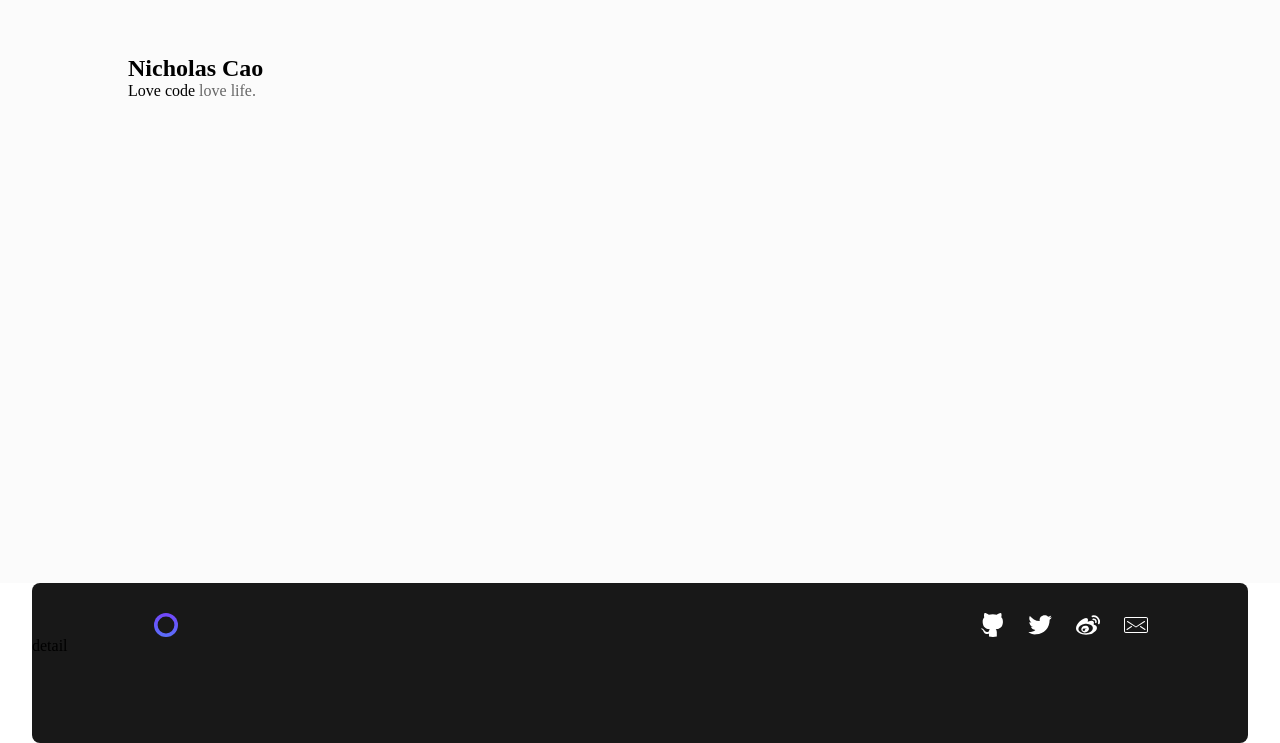
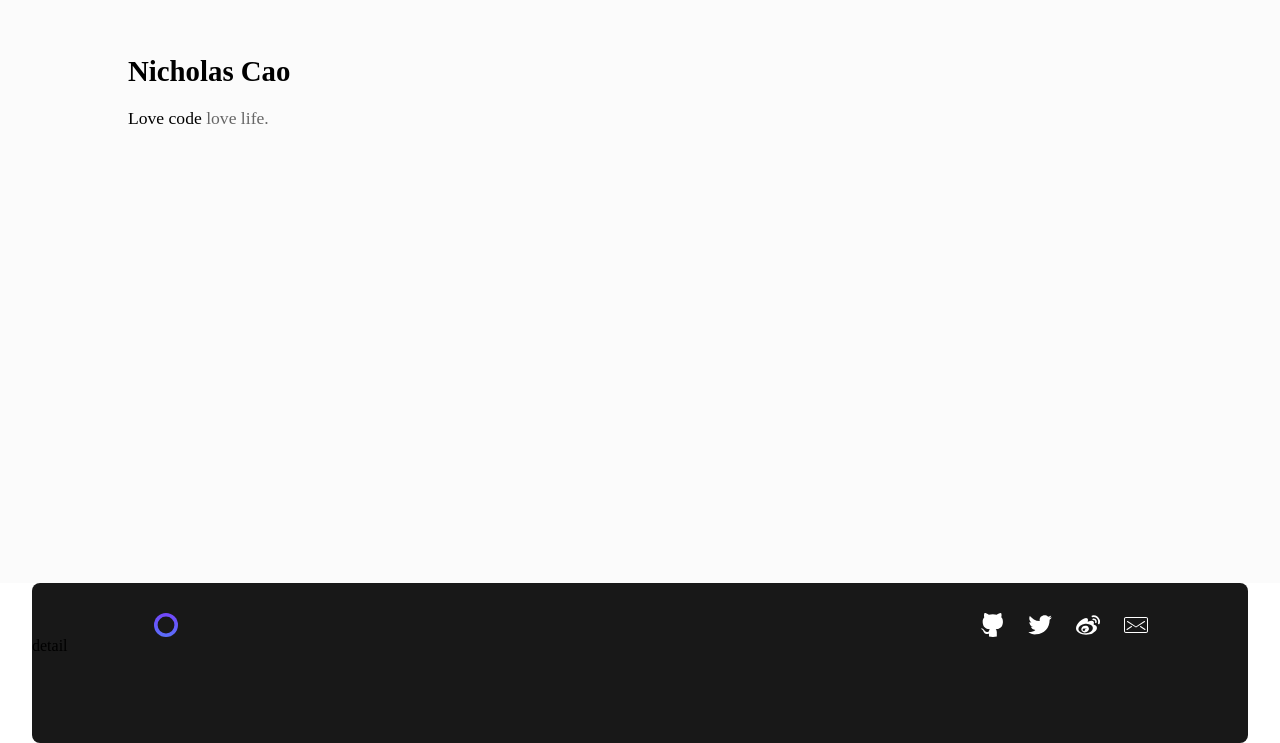
Before and after one commit to NicholasCao/home-page-resume, a website built with webpack: page index.html in a window 1280 px wide. Shown: the part 121-864 px from the top of the page. Built offline with nearby package versions, Linux system fonts and the light colour scheme.

Commit message:
update style

```diff
--- a/src/less/main.less
+++ b/src/less/main.less
@@ -4,6 +4,14 @@
     position: relative;
     top: 25%;
     margin-left: 10%;
+    h2{
+      font-size: 1.8rem;
+      margin-bottom: 20px;
+      font-weight: 600;
+    }
+    p{
+      font-size: 1.1rem;
+    }
   }
 }
 #detail{
```
